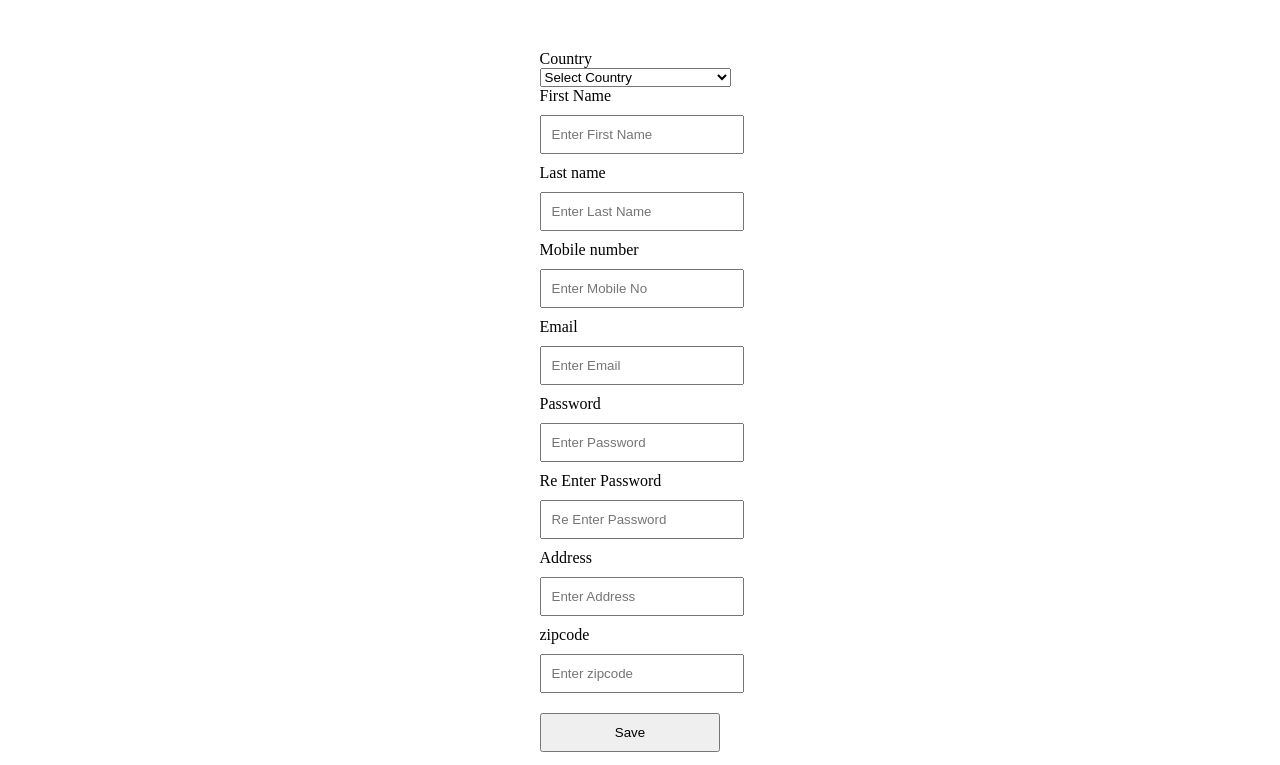
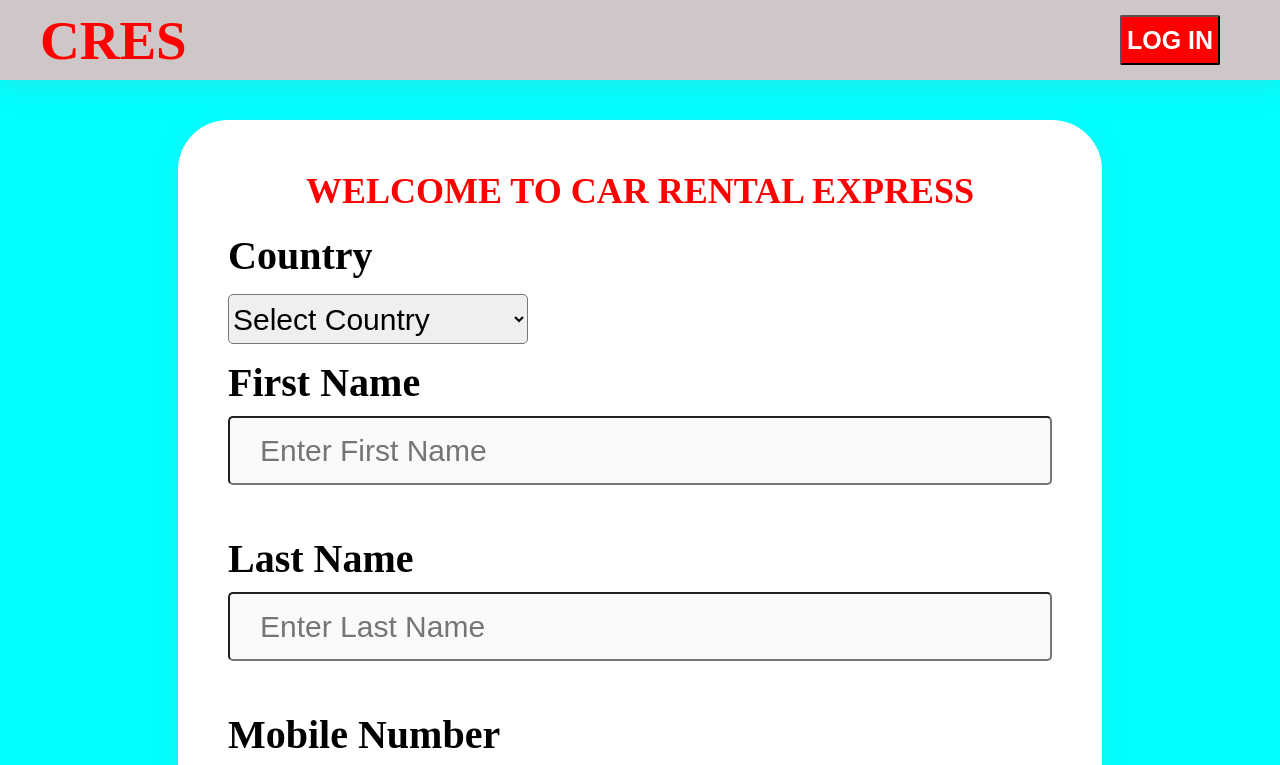
Before and after one commit to omkar231098/Car-Rental-Service, a plain HTML site: page signup.html in a window 1280 px wide. Shown: the top 765 px of the page. Drawn offline with Linux system fonts and the light colour scheme.

Commit message:
signup part

```diff
--- a/signup.css
+++ b/signup.css
@@ -6,6 +6,9 @@
     display: flex;
    margin: 50px;
    justify-content: center;
+  margin-top: 60px;
+  padding-top: 60px;
+
 
 }
 input{
@@ -14,3 +17,94 @@ input{
     padding: 10px;
 
 }
+#nav{
+    background-color:  rgb(207, 199, 199);;
+    width: 100%;
+    height: 80px;
+    display: flex;
+    align-items: center;
+    justify-content: space-between;
+    box-shadow: rgba(149, 157, 165, 0.2) 0px 8px 24px;
+
+    position:fixed;
+    top: 0px;
+}
+#nav a{
+color: red;
+padding-left:  40px;
+
+font-size: 55px;
+font-weight: bold;
+text-decoration: none;
+}
+#nav button{
+    width: 100px;
+    height: 50px;
+  margin-right: 60px;
+   background-color: red;
+   color: white;
+   outline: 0px;
+   border-radius: 2px;
+   font-size: 25px;
+   cursor: pointer;
+   outline-color:rgb(16, 243, 9);
+}
+#signup label{
+    font-size: 40px;
+    font-weight:bold
+}
+#signup input{
+
+
+    /* border: 2px solid red; */
+}
+#signupFirstForm input{
+   /* border: 3px solid red; */
+   height: 45px;
+   width: 800px;
+   margin-bottom: 50px;
+   background: rgba(0,0, 0,0.02 );
+   font-size: 30px  ;
+   border-radius: 5px;
+}
+#signupFirstForm select{
+width: 300px;
+height: 50px;
+font-size: 30px;
+margin-bottom: 15px;
+/* border: 3px solid red; */
+margin-top: 15px;
+border-radius: 5px;
+}
+input::placeholder{
+    font-size: 30px;
+    padding-left: 20px;
+    align-items: center;
+
+}
+#welcome{
+    display: flex;
+    justify-content: center;
+    margin-bottom: 20px;
+    color: red;
+    font-weight:bold;
+    font-size: 18px;
+}
+#submit{
+    background-color: red;
+
+}
+#forcolor{
+border-radius: 50px;
+/* background-color: rgb(140, 215, 218); */
+padding-left: 50px;
+padding-right: 50px;
+padding-top: 50px;
+box-shadow: rgba(149, 157, 165, 0.2) 0px 8px 24px;
+background-color:  white;
+/* opacity: 0.5; */
+}
+body{
+    background-image: url("");
+    background-color: aqua;
+}
--- a/signup.html
+++ b/signup.html
@@ -8,8 +8,17 @@
     <title>Document</title>
 
 </head>
-<body><div id="signup">
-    <form action="#" >
+<body>
+    <div id="nav">
+
+           <a href="./index.html">CRES</a>
+           <button onclick="showModal()"><b>LOG IN</b></button>
+    </div>
+
+    <div id="signup">
+      <div id="forcolor" >
+    <form action="#" id="signupFirstForm">
+        <div id="welcome"><h1>WELCOME TO CAR RENTAL EXPRESS</h1></div>
         <label for="Country">Country</label><br>
 
             <select name="Seclect Country" id="country" required>
@@ -73,11 +82,11 @@
           <br>
           <input type="text" placeholder="Enter First Name" id="firstName" required>
           <br>
-          <label for="Last Name">Last name</label>
+          <label for="Last Name">Last Name</label>
           <br>
           <input type="text"placeholder="Enter Last Name" id="last-name" required>
           <br>
-          <label for="Mobile Number">Mobile number</label>
+          <label for="Mobile Number">Mobile Number</label>
           <br>
           <input type="number"  placeholder="Enter Mobile No"  id="mobile" required>
           <br>
@@ -98,13 +107,14 @@
           <br>
           <input type="text" placeholder="Enter Address" id="address"  required>
           <br>
-          <label for="zipcode">zipcode</label>
+          <label for="zipcode">Zipcode</label>
           <br>
           <input type="number" placeholder="Enter zipcode" id="zipcode"  required>
           <br>
-          <input type="submit" value="Save" id="submit" >
+          <input type="submit" value="Save" id="submit" style="background-color: red; width: 100%;height: 65px;">
 
     </form>
+</div>
 </div>
 </body>
 <script src="./signup.js"></script>
```
